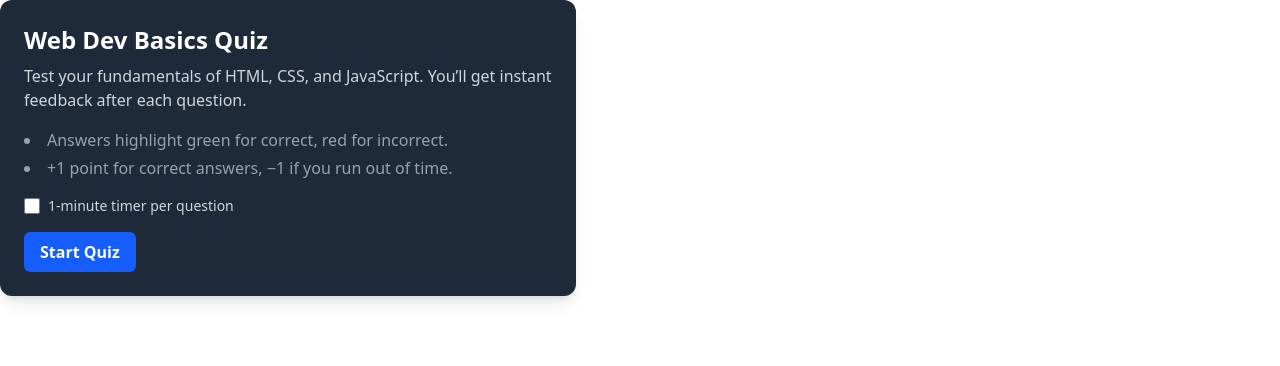
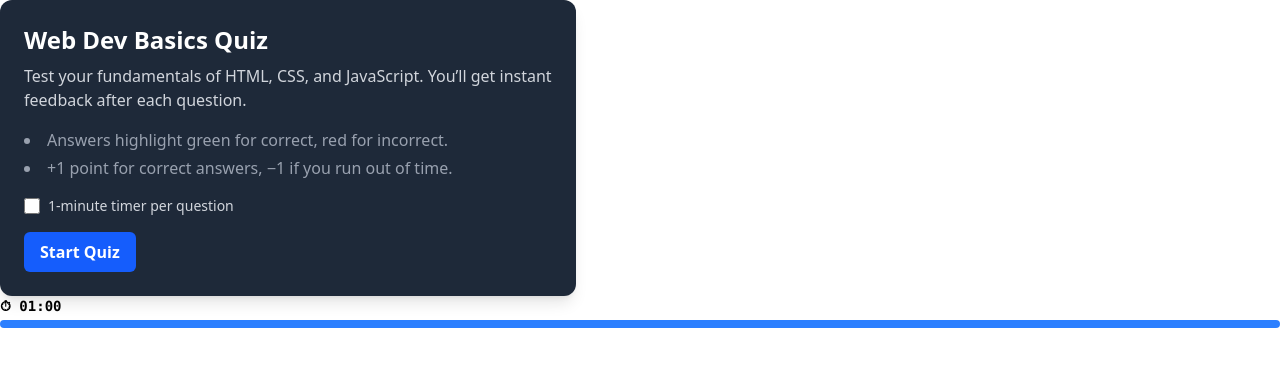
Before and after one commit to nurf21/quiz-app, a React (Vite) app: page / in a window 1280 px wide. Shown: the top 366 px of the page. Built offline with nearby package versions, Linux system fonts and the light colour scheme.

Commit message:
added Timer component

```diff
--- a/src/App.jsx
+++ b/src/App.jsx
@@ -1,9 +1,11 @@
 import StartScreen from "./components/StartScreen";
+import Timer from "./components/Timer";
 
 function App() {
   return (
     <>
       <StartScreen />
+      <Timer seconds={60} />
     </>
   );
 }
--- /dev/null
+++ b/src/components/Timer.jsx
@@ -0,0 +1,19 @@
+export default function Timer({ seconds }) {
+  const mm = String(Math.floor(seconds / 60)).padStart(2, "0");
+  const ss = String(seconds % 60).padStart(2, "0");
+  const progress = (seconds / 60) * 100;
+
+  return (
+    <div className="flex flex-col gap-1">
+      <div className="font-mono font-bold text-sm">
+        ⏱ {mm}:{ss}
+      </div>
+      <div className="w-full h-2 bg-gray-700 rounded overflow-hidden">
+        <div
+          className="h-full bg-blue-500 transition-all"
+          style={{ width: `${progress}%` }}
+        />
+      </div>
+    </div>
+  );
+}
```
